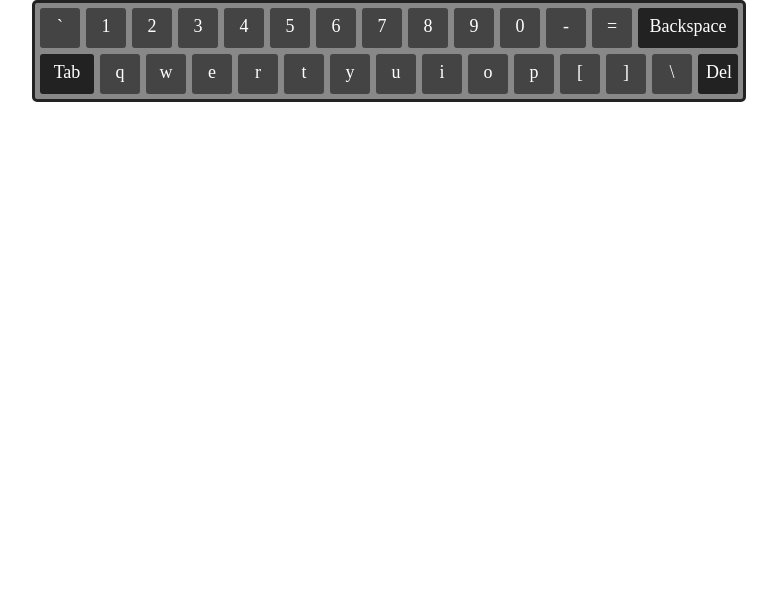
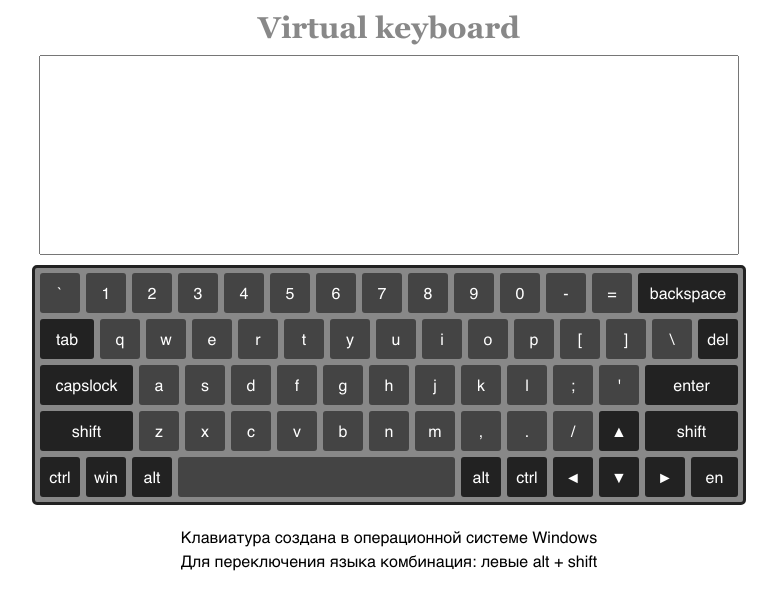
Before and after one commit to shev13/virtual-keyboard, a website with bundled scripts: page index.html in a window 1280 px wide. Shown: the whole page, without its empty margins (251-1028 px from the left). Built offline with nearby package versions, Linux system fonts and the light colour scheme.

Commit message:
feat: the generation of DOM elements (title, textarea and description) is implemented

```diff
--- a/src/css/style.scss
+++ b/src/css/style.scss
@@ -2,6 +2,17 @@
   margin: 0;
   padding: 0;
   box-sizing: border-box;
+}
+
+@font-face {
+  font-family: Georgia;
+  // src: url('../font/georgia/georgia-regular.ttf');
+  src: url('../font/georgia/georgia-bold.ttf');
+}
+
+@font-face {
+  font-family: Helvetica;
+  src: url('../font/Helvetica/helvetica_regular.otf');
 }
 
 .keyboard {
@@ -21,20 +32,78 @@
   height: 40px;
   color: #ffffff;
   background: #444444;
+
+  font-family: 'Helvetica'; //'Georgia';
+  font-style: normal;
+  font-weight: 400;
+  font-size: 16px;
   text-align: center;
-  padding: 8px;
+  color: white;
+
+  text-align: center;
+  line-height: 40px;
   border-radius: 3px;
-  // border: 1px solid black;
-  font-size: 18px;
+  cursor: pointer;
+  &:hover {
+    background-color: #7eceb3;
+  }
 }
 
-.special-key{
+.special-key {
   background-color: #222222;
 }
 
-.long-key{
+.long-key {
+  width: 93px;
+}
+.long1-key {
   width: 100px;
 }
-.medium-key{
+.long2-key {
+  width: 47px;
+}
+.long3-key {
+  width: 277px;
+}
+
+.medium-key {
   width: 54px;
 }
+
+textarea {
+  // width: 800px;
+
+  display: block;
+  width: 700px;
+  height: 200px;
+  margin: 10px auto 10px;
+  padding: 10px;
+  font-size: 18px;
+  color: #444444;
+  resize: none;
+}
+
+.title {
+  margin: 10px auto;
+  color: #888888;
+  font-family: 'Georgia';
+  font-style: normal;
+  font-weight: 400;
+  font-size: 30px;
+  text-align: center;
+}
+
+.footer {
+  margin: 20px auto;
+  text-align: center;
+}
+
+.description {
+  font-family: 'Helvetica'; //'Georgia';
+  font-style: normal;
+  font-weight: 400;
+  font-size: 16px;
+  text-align: center;
+  line-height: 24px;
+  // color: white;
+}
--- /dev/null
+++ b/src/font/Helvetica/COPYRIGHT.txt
@@ -0,0 +1 @@
+Copyright (c) 1992
--- a/src/js/keyTable.js
+++ b/src/js/keyTable.js
@@ -1,5 +1,4 @@
 const keyTable = [
-  [ // row 1
   { key: { en: '`', ru: 'ё' }, shift: { en: '~', ru: 'Ё' }, code: 'Backquote' },
   { key: { en: '1', ru: '1' }, shift: { en: '!', ru: '!' }, code: 'Digit1' },
   { key: { en: '2', ru: '2' }, shift: { en: '@', ru: '"' }, code: 'Digit2' },
@@ -14,12 +13,16 @@ const keyTable = [
   { key: { en: '-', ru: '-' }, shift: { en: '_', ru: '_' }, code: 'Minus' },
   { key: { en: '=', ru: '=' }, shift: { en: '+', ru: '+' }, code: 'Equal' },
   {
-      key: 'Backspace', code: 'Backspace', specialKey: true, width: 'long',
+    key: 'backspace',
+    code: 'Backspace',
+    specialKey: true,
+    width: 'long1',
   },
-  ],
-  [ // row 2
   {
-      key: 'Tab', code: 'Tab', specialKey: true, width: 'medium',
+    key: 'tab',
+    code: 'Tab',
+    specialKey: true,
+    width: 'medium',
   },
   { key: { en: 'q', ru: 'й' }, shift: { en: 'Q', ru: 'Й' }, code: 'KeyQ' },
   { key: { en: 'w', ru: 'ц' }, shift: { en: 'W', ru: 'Ц' }, code: 'KeyW' },
@@ -31,14 +34,83 @@ const keyTable = [
   { key: { en: 'i', ru: 'ш' }, shift: { en: 'I', ru: 'Ш' }, code: 'KeyI' },
   { key: { en: 'o', ru: 'щ' }, shift: { en: 'O', ru: 'Щ' }, code: 'KeyO' },
   { key: { en: 'p', ru: 'з' }, shift: { en: 'P', ru: 'З' }, code: 'KeyP' },
-    { key: { en: '[', ru: 'х' }, shift: { en: '{', ru: 'Х' }, code: 'BracketLeft' },
-    { key: { en: ']', ru: 'ъ' }, shift: { en: '}', ru: 'Ъ' }, code: 'BracketRight' },
   {
-      key: { ru: '\\', en: '\\' }, shift: { ru: '|', en: '|' }, code: 'Backslash', class: 'key_backslash',
+    key: { en: '[', ru: 'х' },
+    shift: { en: '{', ru: 'Х' },
+    code: 'BracketLeft',
   },
-    { key: 'Del', code: 'Delete', specialKey: true },
-  ],
-
+  {
+    key: { en: ']', ru: 'ъ' },
+    shift: { en: '}', ru: 'Ъ' },
+    code: 'BracketRight',
+  },
+  {
+    key: { en: '\\', ru: '\\' },
+    shift: { en: '|', ru: '|' },
+    code: 'Backslash',
+  },
+  { key: 'del', code: 'Delete', specialKey: true },
+  {
+    key: 'capslock',
+    code: 'CapsLock',
+    specialKey: true,
+    width: 'long',
+  },
+  { key: { en: 'a', ru: 'ф' }, shift: { en: 'A', ru: 'Ф' }, code: 'KeyA' },
+  { key: { en: 's', ru: 'ы' }, shift: { en: 'S', ru: 'Ы' }, code: 'KeyS' },
+  { key: { en: 'd', ru: 'в' }, shift: { en: 'D', ru: 'В' }, code: 'KeyD' },
+  { key: { en: 'f', ru: 'а' }, shift: { en: 'F', ru: 'А' }, code: 'KeyF' },
+  { key: { en: 'g', ru: 'п' }, shift: { en: 'G', ru: 'П' }, code: 'KeyG' },
+  { key: { en: 'h', ru: 'р' }, shift: { en: 'H', ru: 'Р' }, code: 'KeyH' },
+  { key: { en: 'j', ru: 'о' }, shift: { en: 'J', ru: 'О' }, code: 'KeyJ' },
+  { key: { en: 'k', ru: 'л' }, shift: { en: 'K', ru: 'Л' }, code: 'KeyK' },
+  { key: { en: 'l', ru: 'д' }, shift: { en: 'L', ru: 'Д' }, code: 'KeyL' },
+  { key: { en: ';', ru: 'ж' }, shift: { en: ':', ru: 'Ж' }, code: 'Semicolon' },
+  { key: { en: "'", ru: 'э' }, shift: { en: '"', ru: 'Э' }, code: 'Quote' },
+  {
+    key: 'enter',
+    code: 'Enter',
+    specialKey: true,
+    width: 'long',
+  },
+  {
+    key: 'shift',
+    code: 'ShiftLeft',
+    specialKey: true,
+    width: 'long',
+  },
+  { key: { ru: 'я', en: 'z' }, shift: { ru: 'Я', en: 'Z' }, code: 'KeyZ' },
+  { key: { ru: 'ч', en: 'x' }, shift: { ru: 'Ч', en: 'X' }, code: 'KeyX' },
+  { key: { ru: 'с', en: 'c' }, shift: { ru: 'С', en: 'C' }, code: 'KeyC' },
+  { key: { ru: 'м', en: 'v' }, shift: { ru: 'М', en: 'V' }, code: 'KeyV' },
+  { key: { ru: 'и', en: 'b' }, shift: { ru: 'И', en: 'B' }, code: 'KeyB' },
+  { key: { ru: 'т', en: 'n' }, shift: { ru: 'Т', en: 'N' }, code: 'KeyN' },
+  { key: { ru: 'ь', en: 'm' }, shift: { ru: 'Ь', en: 'M' }, code: 'KeyM' },
+  { key: { ru: 'б', en: ',' }, shift: { ru: 'Б', en: '<' }, code: 'Comma' },
+  { key: { ru: 'ю', en: '.' }, shift: { ru: 'Ю', en: '>' }, code: 'Period' },
+  { key: { ru: '.', en: '/' }, shift: { ru: ',', en: '?' }, code: 'Slash' },
+  { key: '▲', code: 'ArrowUp', specialKey: true },
+  {
+    key: 'shift',
+    code: 'ShiftRight',
+    specialKey: true,
+    width: 'long',
+  },
+  { key: 'ctrl', code: 'ControlLeft', specialKey: true },
+  { key: 'win', code: 'OSLeft', specialKey: true },
+  { key: 'alt', code: 'AltLeft', specialKey: true },
+  { key: ' ', code: 'Space', width: 'long3' },
+  { key: 'alt', code: 'AltRight', specialKey: true },
+  { key: 'ctrl', code: 'ControlRight', specialKey: true },
+  { key: '◄', code: 'ArrowLeft', specialKey: true },
+  { key: '▼', code: 'ArrowDown', specialKey: true },
+  { key: '►', code: 'ArrowRight', specialKey: true },
+  {
+    key: { en: 'en', ru: 'ru' },
+    code: 'Lang',
+    specialKey: true,
+    width: 'long2',
+  },
 ];
 
 export default keyTable;
--- a/src/js/script.js
+++ b/src/js/script.js
@@ -1,12 +1,9 @@
 import keyTable from './keyTable.js';
 
-console.log('Virtual keyboard');
+// console.log('Virtual keyboard');
 
 class Key {
   language = 'en';
-  //   code;
-  //   value;
-  //   shift;
 
   constructor(key, shift, code, isSpecialKey, width) {
     this.key = key;
@@ -17,7 +14,8 @@ class Key {
   }
 
   switchLanguage() {
-    if (this.language === 'en') this.language = 'ru'; else this.language = 'en';
+    if (this.language === 'en') this.language = 'ru';
+    else this.language = 'en';
   }
 
   createKey() {
@@ -25,15 +23,32 @@ class Key {
     node.classList.add(this.code);
     node.classList.add('key');
     if (this.key.en) {
-      if (this.language === 'en') { node.innerHTML = this.key.en; } else { node.innerHTML = this.key.ru; }
-    } else { node.innerHTML = this.key; }
-    if (this.isSpecialKey) { node.classList.add('special-key'); }
+      if (this.language === 'en') {
+        node.innerHTML = this.key.en;
+      } else {
+        node.innerHTML = this.key.ru;
+      }
+    } else {
+      node.innerHTML = this.key;
+    }
+    if (this.isSpecialKey) {
+      node.classList.add('special-key');
+    }
     switch (this.width) {
       case 'medium':
         node.classList.add('medium-key');
         break;
       case 'long':
         node.classList.add('long-key');
+        break;
+      case 'long1':
+        node.classList.add('long1-key');
+        break;
+      case 'long2':
+        node.classList.add('long2-key');
+        break;
+      case 'long3':
+        node.classList.add('long3-key');
         break;
 
       default:
@@ -43,38 +58,44 @@ class Key {
   }
 }
 
+const title = document.createElement('h1');
+title.classList.add('title');
+title.innerHTML = 'Virtual keyboard';
+document.body.append(title);
+
+const textArea = document.createElement('textarea');
+document.body.append(textArea);
+
 const keyboardContainer = document.createElement('div');
 keyboardContainer.classList.add('keyboard');
 document.body.append(keyboardContainer);
 
-console.log(keyboardContainer);
+// console.log(keyboardContainer);
 
-let keyDataRow = keyTable[0];
-for (let i = 0; i < keyDataRow.length; i += 1) {
-  console.log(keyDataRow[i]);
+for (let i = 0; i < keyTable.length; i += 1) {
+  // console.log(keyDataRow[i]);
 
   const key = new Key(
-    keyDataRow[i].key,
-    keyDataRow[i].shift,
-    keyDataRow[i].code,
-    keyDataRow[i].specialKey,
-    keyDataRow[i].width,
+    keyTable[i].key,
+    keyTable[i].shift,
+    keyTable[i].code,
+    keyTable[i].specialKey,
+    keyTable[i].width
   );
   const newKey = key.createKey();
   keyboardContainer.append(newKey);
 }
 
-keyDataRow = keyTable[1];
-for (let i = 0; i < keyDataRow.length; i += 1) {
-  console.log(keyDataRow[i]);
+const footer = document.createElement('div');
+footer.classList.add('footer');
+document.body.append(footer);
 
-  const key = new Key(
-    keyDataRow[i].key,
-    keyDataRow[i].shift,
-    keyDataRow[i].code,
-    keyDataRow[i].specialKey,
-    keyDataRow[i].width,
-  );
-  const newKey = key.createKey();
-  keyboardContainer.append(newKey);
-}
+const description1 = document.createElement('div');
+description1.innerHTML = 'Клавиатура создана в операционной системе Windows';
+footer.classList.add('description');
+footer.append(description1);
+
+const description2 = document.createElement('div');
+description2.innerHTML = 'Для переключения языка комбинация: левыe alt + shift';
+footer.classList.add('description');
+footer.append(description2);
```
Also changed, not shown: src/css/style.css, src/font/Helvetica/helvetica_bold.otf (added), src/font/Helvetica/helvetica_boldoblique.otf (added), src/font/Helvetica/helvetica_cyr_boldoblique.ttf (added), src/font/Helvetica/helvetica_cyr_oblique.ttf (added), src/font/Helvetica/helvetica_light.otf (added), src/font/Helvetica/helvetica_lightoblique.otf (added), src/font/Helvetica/helvetica_oblique.otf (added), src/font/Helvetica/helvetica_regular.otf (added), src/font/georgia/georgia-bold-italic.ttf (added), src/font/georgia/georgia-bold.ttf (added), src/font/georgia/georgia-italic.ttf (added), src/font/georgia/georgia-regular.ttf (added), 1 other file. Lines whose indentation alone changed are shown as unchanged.
